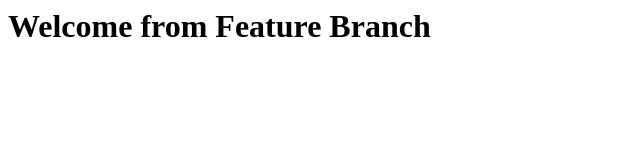
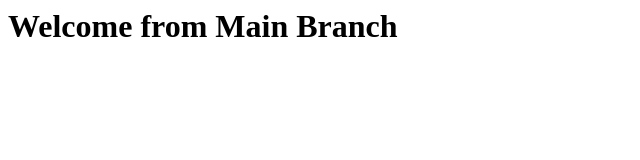
Before and after one commit to SuhanaShaik97/Git-Branching, a plain HTML site: page index.html in a window 1280 px wide. Shown: the whole page, without its empty margins (0-640 px from the left). Drawn offline with Linux system fonts and the light colour scheme.

Commit message:
Changed heading in main branch

```diff
--- a/index.html
+++ b/index.html
@@ -1,7 +1,7 @@
 <html>
 <body>
 <header>
-<h1>Welcome from Feature Branch</h1>
+<h1>Welcome from Main Branch</h1>
 </header>
 </body>
 </html>
```
